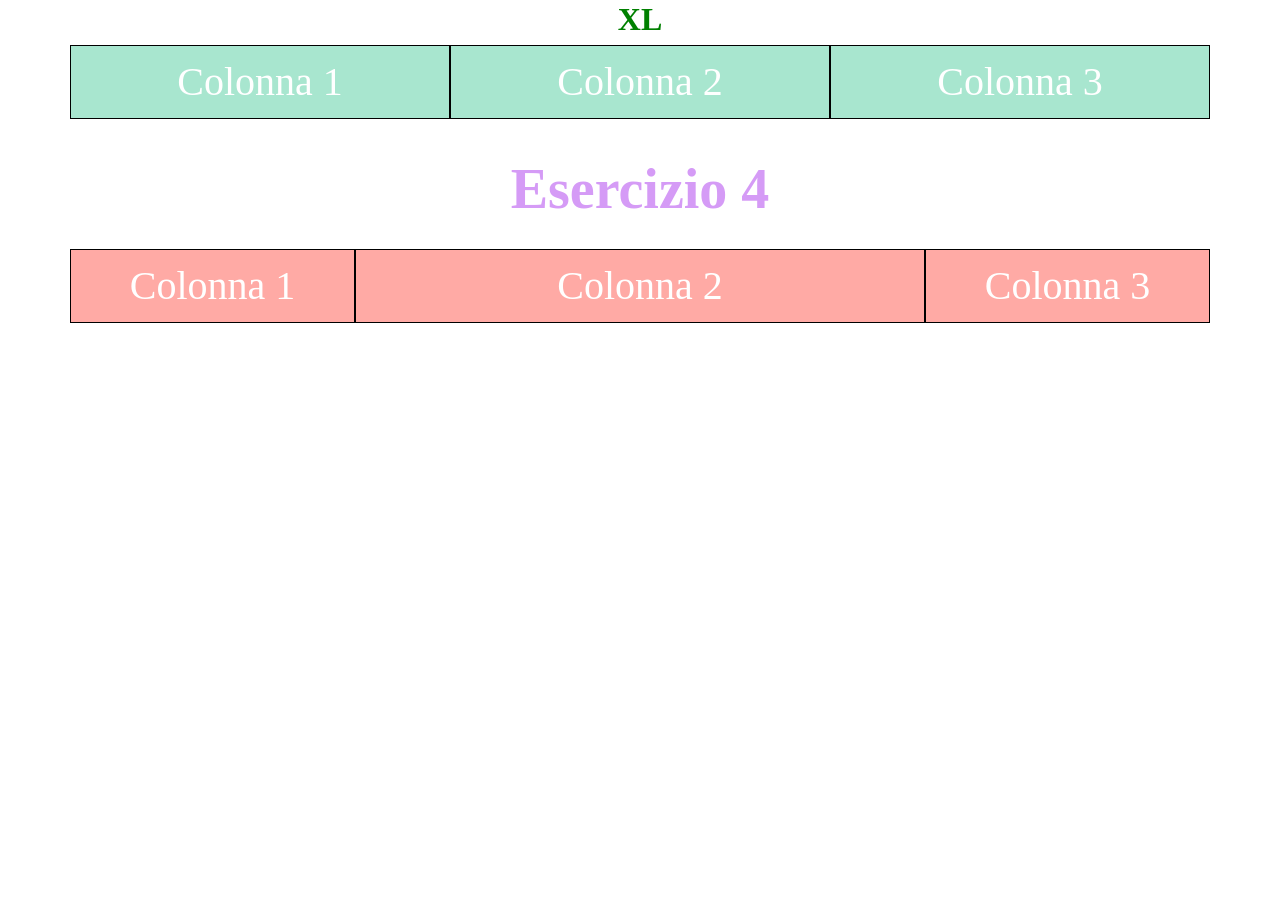
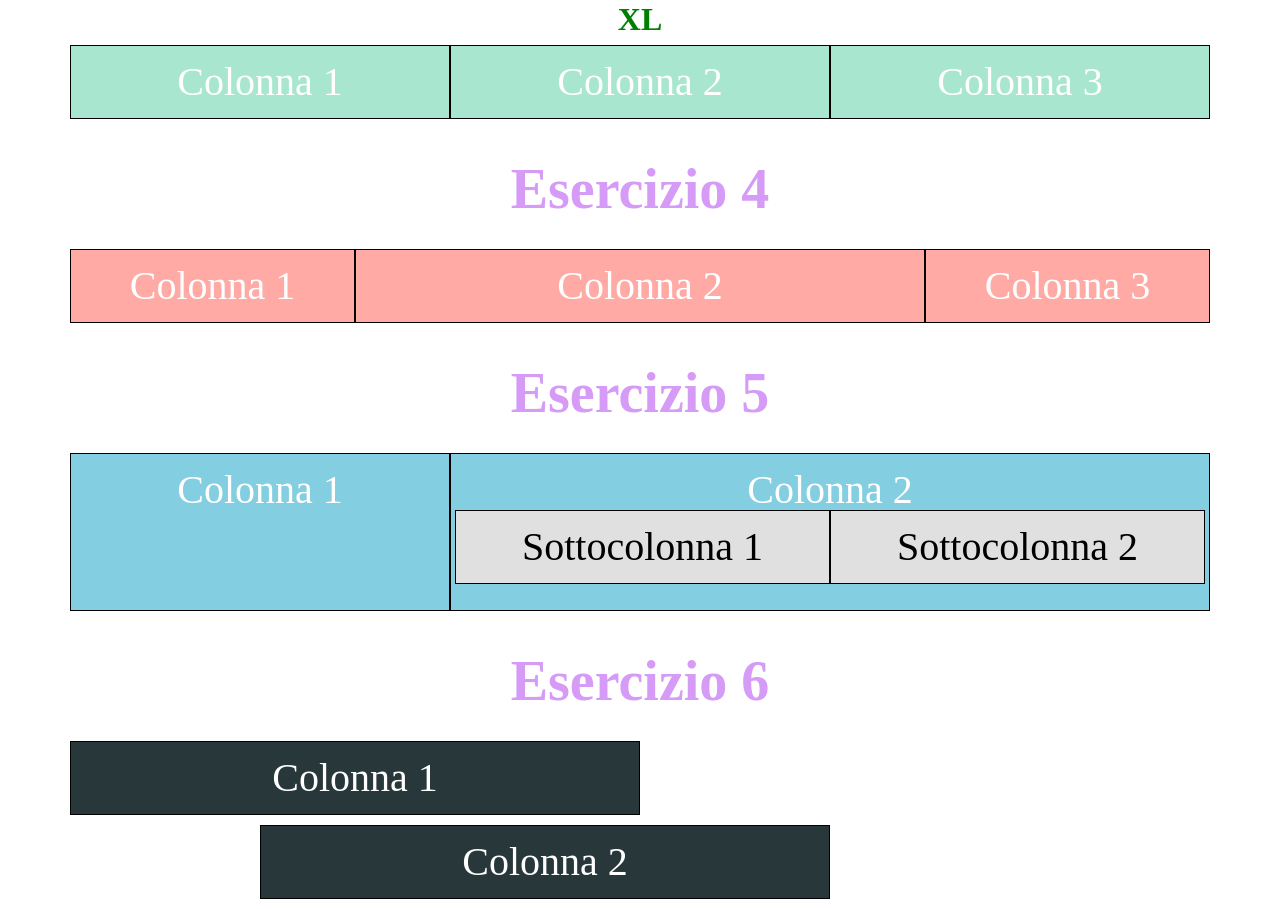
Before and after one commit to ariannaal/BS1D1, a plain HTML site: page index.html in a window 1280 px wide. Shown: the part 1759-2668 px from the top of the page. Before the commit the page ends 2092 px from the top, so only its background shows below. Drawn offline with nearby package versions, Linux system fonts and the light colour scheme.

Commit message:
esercizi completati

```diff
--- a/index.html
+++ b/index.html
@@ -104,6 +104,31 @@
       </div>
     </div>
 
+    <!--esercizio 5-->
+    <div class="container">
+      <h2 class="text-center esercizi">Esercizio 5</h2>
+      <div class="row text-center">
+        <div class="col-lg-4 col-md-6 colonne-es5">Colonna 1</div>
+
+        <div class="col-lg-8 col-md-6 colonne-es5">
+          Colonna 2
+          <div class="row text-center">
+            <div class="col-md-6 colonne-annidate">Sottocolonna 1</div>
+            <div class="col-md-6 colonne-annidate">Sottocolonna 2</div>
+          </div>
+        </div>
+      </div>
+    </div>
+
+    <!--esercizio 6-->
+    <div class="container">
+      <h2 class="text-center esercizi">Esercizio 6</h2>
+      <div class="row text-center">
+        <div class="col-lg-6 colonne-es6">Colonna 1</div>
+        <div class="col-lg-6 offset-2 colonne-es6">Colonna 2</div>
+      </div>
+    </div>
+
     <script
       src="https://cdn.jsdelivr.net/npm/bootstrap@5.3.3/dist/js/bootstrap.bundle.min.js"
       integrity="sha384-YvpcrYf0tY3lHB60NNkmXc5s9fDVZLESaAA55NDzOxhy9GkcIdslK1eN7N6jIeHz"
--- a/style.css
+++ b/style.css
@@ -14,7 +14,7 @@
 
 .colonne-es1 {
     font-size: 2.5rem;
-    background-color: lightskyblue;
+    background-color: #acdcee;
     color: white;
     padding: 1rem;
     border: 1px solid black;
@@ -56,3 +56,33 @@
     margin-bottom: 10px;
     font-size: 2.5rem;
 }
+
+.colonne-es5 {
+    background-color: #83cee0;
+    color: white;
+    padding: 1rem;
+    border: 1px solid black;
+    text-align: center;
+    margin-bottom: 10px;
+    font-size: 2.5rem;
+}
+
+.colonne-annidate {
+    background-color: #e0e0e0;
+    color: black;
+    padding: 1rem;
+    border: 1px solid black;
+    text-align: center;
+    margin-bottom: 10px;
+    font-size: 2.5rem;
+}
+
+.colonne-es6 {
+    background-color: #283739;
+    color: white;
+    padding: 1rem;
+    border: 1px solid black;
+    text-align: center;
+    margin-bottom: 10px;
+    font-size: 2.5rem;
+}
```
